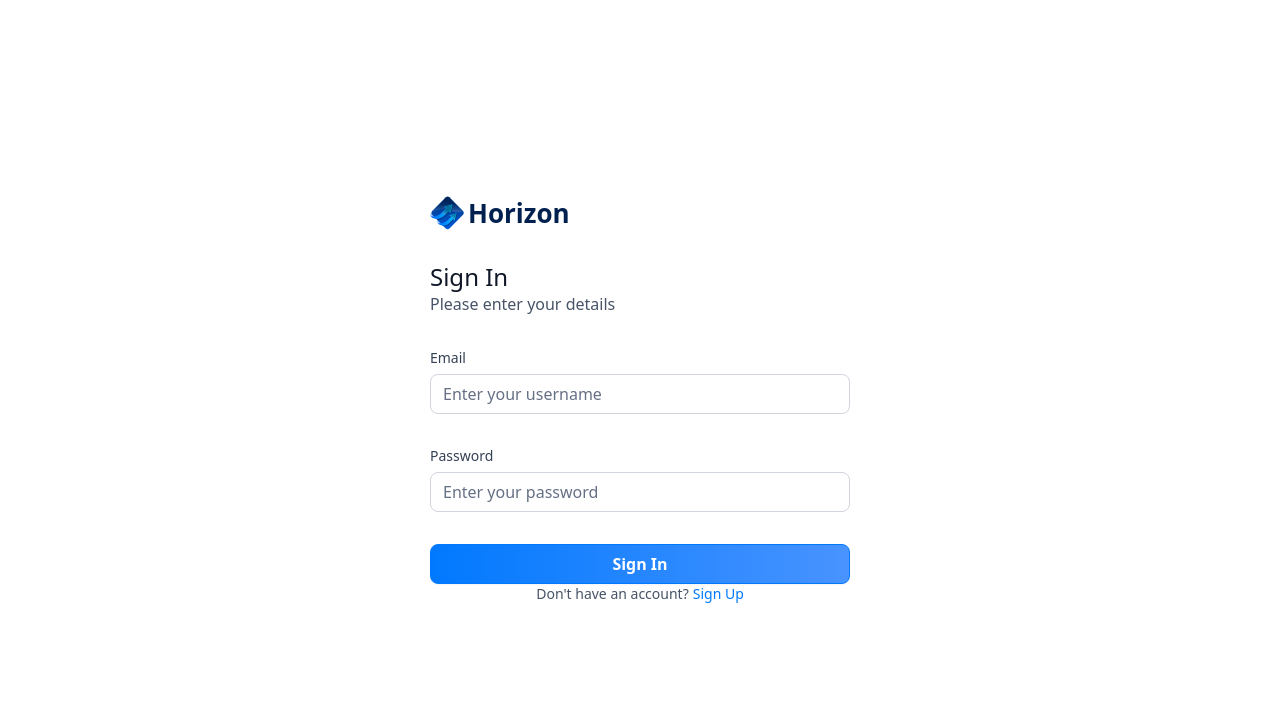
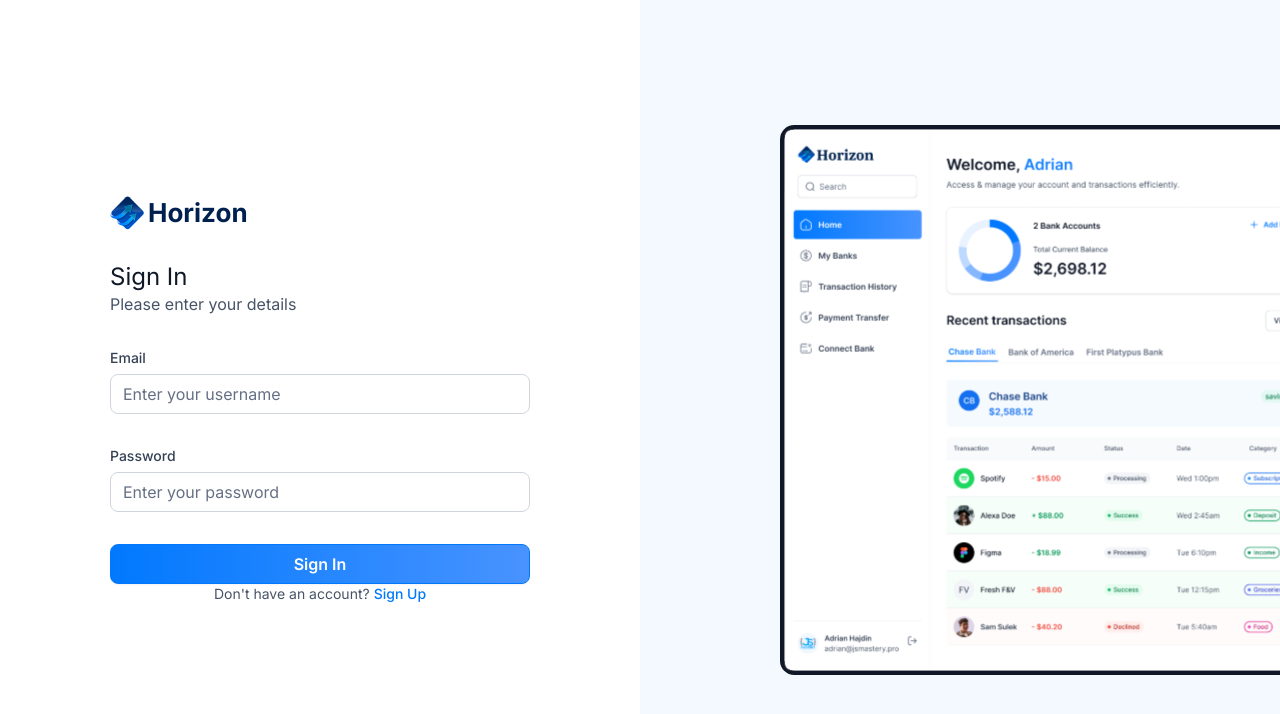
Before and after one commit to ThomasTesta99/banking, a Next.js app: page /sign-in in a window 1280 px wide. Shown: the top 714 px of the page. Built offline with nearby package versions, Linux system fonts and the light colour scheme.

Commit message:
before i break it again

```diff
--- a/app/(auth)/layout.tsx
+++ b/app/(auth)/layout.tsx
@@ -1,11 +1,23 @@
+import Image from "next/image";
+
 export default function RootLayout({
     children,
   }: Readonly<{
     children: React.ReactNode;
   }>) {
     return (
-      <main>
+      <main className = "flex min-h-screen w-full justify-between font-inter">
           {children}
+          <div className="auth-asset">
+            <div>
+              <Image
+                src = "/icons/auth-image.svg"
+                alt = "Auth Image"
+                width={500}
+                height={500}
+              />
+            </div>
+          </div>
       </main>
     );
   }
--- a/app/(root)/layout.tsx
+++ b/app/(root)/layout.tsx
@@ -2,14 +2,18 @@
 import Sidebar from "@/components/ui/Sidebar";
 import { getLoggedInUser } from "@/lib/actions/user.actions";
 import Image from "next/image";
+import { redirect } from "next/navigation";
 
 export default async function RootLayout({
   children,
 }: Readonly<{
   children: React.ReactNode;
 }>) {
+  const loggedIn = await getLoggedInUser();
 
-  const loggedIn = await getLoggedInUser();
+  if(!loggedIn){
+    redirect('/sign-in');
+  }
 
   return (
     <main className = "flex h-screen w-full font-inter">
--- a/components/ui/BankCard.tsx
+++ b/components/ui/BankCard.tsx
@@ -10,7 +10,7 @@
         <div className="bank-card_content">
             <div>
                 <h1 className="text-16 font-semibold text-white">
-                    {account.name || userName}
+                    {userName}
                 </h1>
                 <p className = "font-ibm-plex-serif font-black text-white">
                     {formatAmount(account.currentBalance)}
--- a/components/ui/Footer.tsx
+++ b/components/ui/Footer.tsx
@@ -1,24 +1,35 @@
+import { logoutAccount } from '@/lib/actions/user.actions'
 import Image from 'next/image'
 import React from 'react'
+import { useRouter } from 'next/navigation'
 
 const Footer = ({user, type = 'desktop'}: FooterProps) => {
+  const router = useRouter();
+
+  const handleLogOut = async () => {
+    const loggedOut = await logoutAccount();
+
+    if(loggedOut){
+        router.push("/sign-in");
+    }
+  }
   return (
     <footer className = "footer">
         <div className={type === 'mobile' ? 'footer_name-mobile' : 'footer_name'}>
             <p className = "text-xl font-bold text-gray-700">
-                {user.name[0]}
+                {user?.name[0]}
             </p>
         </div>
 
         <div  className={type === 'mobile' ? 'footer_email-mobile' : 'footer_email'}>
-            <h1 className  = "text-14 truncate font-normal text-gray-700 font-semibold">
-                {user.name}
+            <h1 className  = "text-14 truncate text-gray-700 font-semibold">
+                {user?.name}
             </h1>
             <p className = "text-14 truncate font-normal text-gray-600">
-                {user.email}
+                {user?.email}
             </p>
         </div>
-        <div className="footer-image">
+        <div className="footer_image" onClick = {handleLogOut}>
             <Image src = "icons/logout.svg" fill alt = "jsm"/>
         </div>
     </footer>
--- a/components/ui/RightSidebar.tsx
+++ b/components/ui/RightSidebar.tsx
@@ -39,7 +39,7 @@
             <BankCard
               key = {banks[0].$id}
               account = {banks[0]}
-              userName = {`${user.firstName} ${user.lastName}`}
+              userName = {user.name}
               showBalance = {false}
             />
           </div>
@@ -48,7 +48,7 @@
                <BankCard
                 key = {banks[1].$id}
                 account = {banks[1]}
-                userName = {`${user.firstName} ${user.lastName}`}
+                userName = {user.name}
                 showBalance = {false}
               />
             </div>
--- a/package.json
+++ b/package.json
@@ -13,6 +13,7 @@
     "@radix-ui/react-dialog": "^1.1.1",
     "@radix-ui/react-label": "^2.1.0",
     "@radix-ui/react-slot": "^1.1.0",
+    "@sentry/nextjs": "^8.33.1",
     "chart.js": "^4.4.4",
     "class-variance-authority": "^0.7.0",
     "clsx": "^2.1.1",
--- a/types/index.d.ts
+++ b/types/index.d.ts
@@ -33,7 +33,7 @@
   dwollaCustomerId: string;
   firstName: string;
   lastName: string;
-  name: string
+  name: string;
   address1: string;
   city: string;
   state: string;
```
Also changed, not shown: 2 other files (tests, documents, lock files or other folders).
